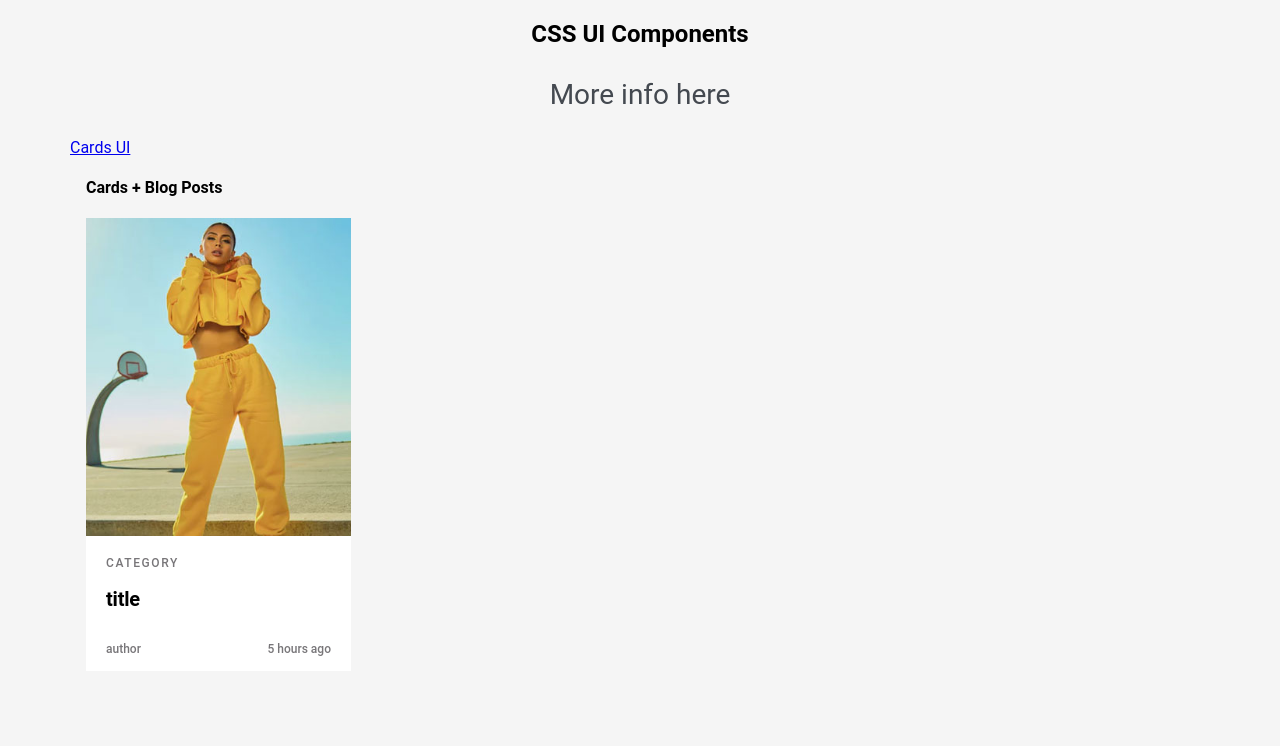
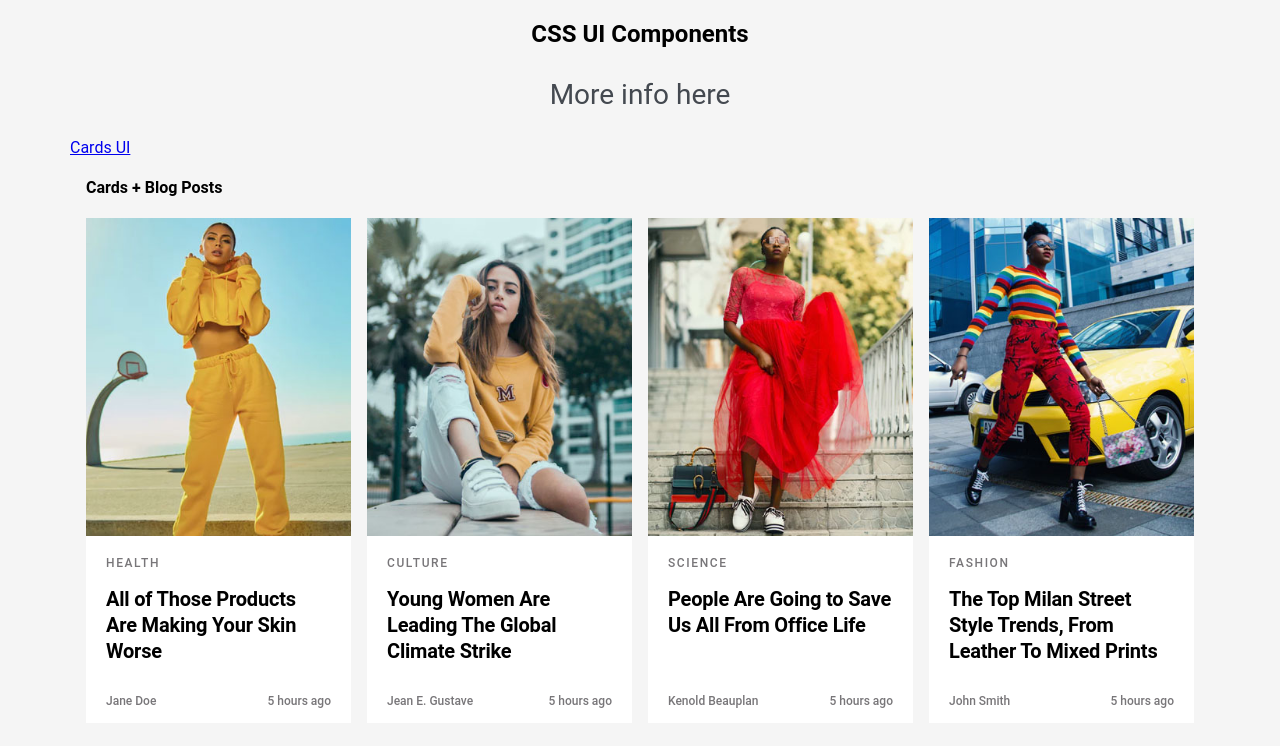
Before and after one commit to kenold/css-ui-v1, a React (Create React App) app: page /cards in a window 1280 px wide. Shown: the top 746 px of the page. Built offline with nearby package versions, Linux system fonts and the light colour scheme.

Commit message:
add card content

```diff
--- a/src/components/cards/blog.js
+++ b/src/components/cards/blog.js
@@ -1,6 +1,8 @@
-import React from 'react';
+import React, { Component } from 'react';
+import PostData from '../../data/posts.json';
 
-function Blog() {
+class Blog extends Component {
+	render() {
 		return (
 			<div className="container">
 				<section className="l-cards">
@@ -8,29 +10,31 @@ function Blog() {
 						<h4>Cards + Blog Posts </h4>
 					</div>
 					<div className="cards cards--blog">
-				<article className="card grid-4">
+						{PostData.map((post) => (
+							<article key={post.id} className="card grid-4">
 								<a href="post.html">
 									<figure className="card__media">
-							<img src="images/thumbs/1.jpg" alt="title" className="card__image" />
+										<img src={"images/thumbs/" + post.id + ".jpg"} alt={post.title} className="card__image" />
 									</figure>
 									<div className="card__body">
-							<div className="card__category">
-								category
-							</div>
-							<div className="card__title" title="title">
-								<span>title</span>
+										<div className="card__category">{post.category}</div>
+										<div className="card__title" title={post.title}>
+											<span>{post.title}</span>
 										</div>
 									</div>
 									<div className="card__footer">
-							<div className="card__author">author</div>
+										<div className="card__author">{post.author}</div>
 										<div className="card__date">5 hours ago</div>
 									</div>
 								</a>
 							</article>
+						))}
 					</div>
 				</section>
 			</div>
 		);
 	}
 
+}
+
 export default Blog;
```
Lines whose indentation alone changed are shown as unchanged.
